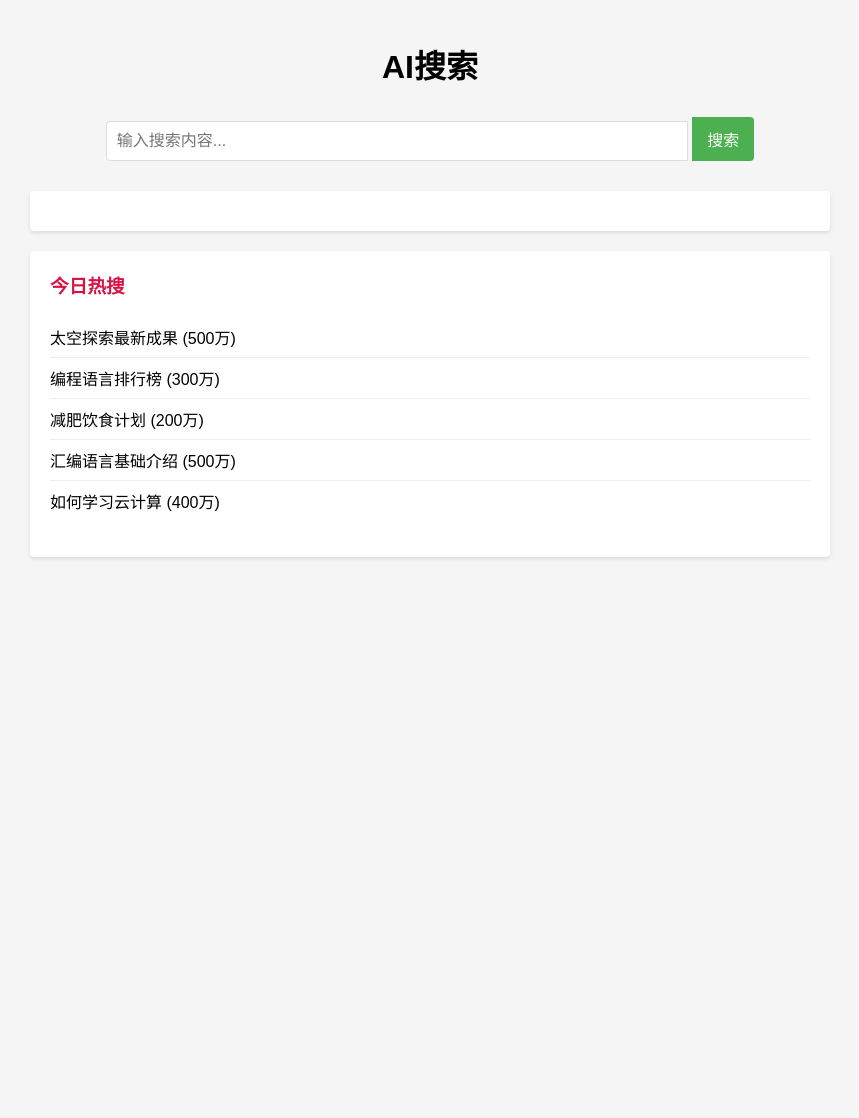
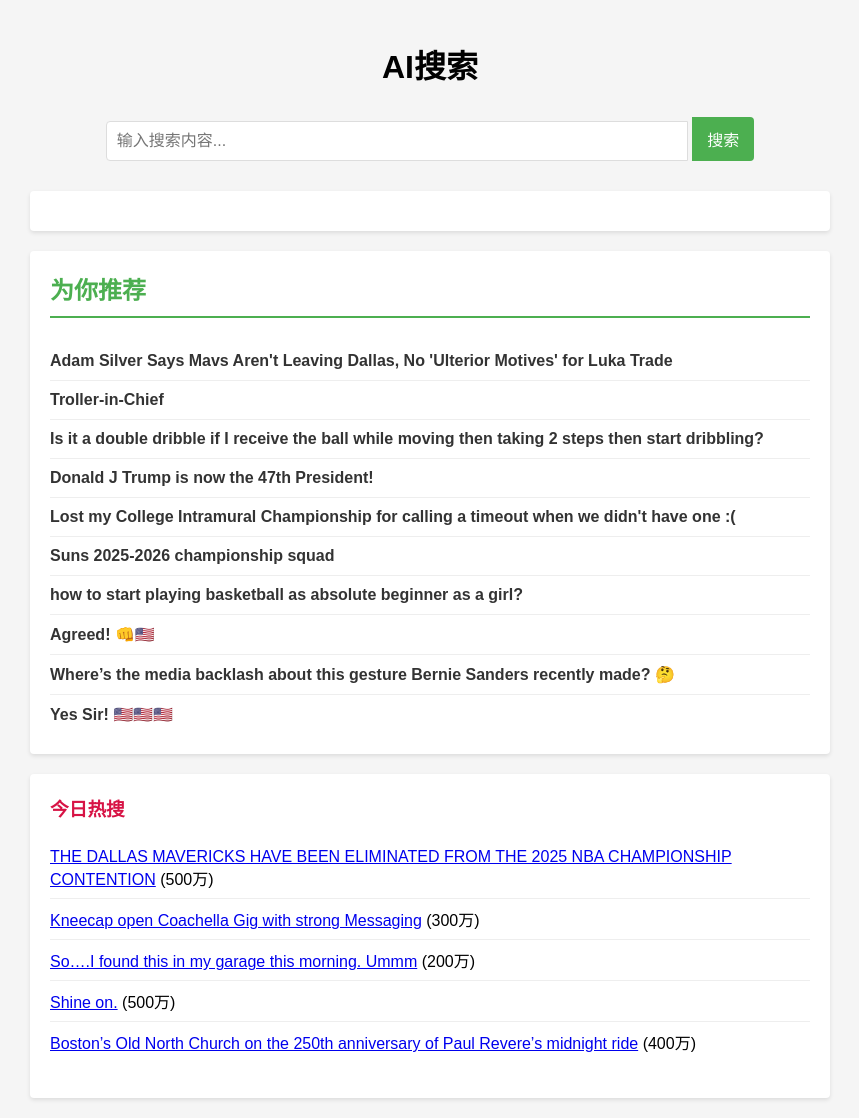
Before and after one commit to towyz/NLP-Final-Project, a Flask app: page / in a window 1280 px wide. Shown: the whole page, without its empty margins (210-1069 px from the left). Before the commit the page ends 559 px from the top, so only its background shows below. Run offline with Flask 3, Linux system fonts and the light colour scheme.

Commit message:
replace the mock data with real ones

```diff
--- a/front/app.py
+++ b/front/app.py
@@ -1,80 +1,166 @@
 from flask import Flask, render_template, request, jsonify
 from datetime import datetime
 import random
+import json
 
 app = Flask(__name__)
+
 
 # 模拟热搜数据
 def generate_trending_topics():
     base_topics = [
-        "Python Flask教程",
-        "2023年最新科技趋势",
-        "如何学习人工智能",
-        "健康饮食指南",
-        "最新电影推荐",
-        "旅游景点排行",
-        "股票市场分析",
-        "编程语言排行榜",
-        "健身锻炼方法",
-        "环保生活小贴士",
-        "Python Django教程",
-        "2025年最新科技趋势",
-        "如何学习大数据",
-        "减肥饮食计划",
-        "近期热门电影盘点",
-        "国内小众旅游景点推荐",
-        "基金投资策略",
-        "前端编程语言盘点",
-        "瑜伽锻炼技巧",
-        "低碳生活小窍门",
-        "Java开发实战技巧",
-        "人工智能在医疗领域的应用",
-        "如何学习区块链技术",
-        "营养早餐搭配方案",
-        "经典老电影重温推荐",
-        "全球最美海滩排行",
-        "期货市场解读",
-        "编程语言性能对比",
-        "力量训练方法分享",
-        "旧物改造环保妙招",
-        "Go语言入门教程",
-        "量子计算发展现状",
-        "怎样学习机器学习",
-        "孕期饮食注意事项",
-        "即将上映的电影预告",
-        "城市周边游好去处",
-        "黄金市场走势分析",
-        "脚本语言使用技巧",
-        "普拉提健身方法",
-        "环保购物袋使用指南",
-        "Ruby语言基础教程",
-        "新能源科技新突破",
-        "如何学习云计算",
-        "高血压饮食调理",
-        "口碑好的文艺片推荐",
-        "古镇旅游景点排名",
-        "债券投资入门",
-        "汇编语言基础介绍",
-        "跑步健身注意事项",
-        "家庭环保清洁用品自制",
-        "PHP开发常用框架",
-        "太空探索最新成果",
-        "学习数据分析的方法",
-        "素食营养搭配指南",
-        "高票房喜剧电影推荐",
-        "山区旅游景点精选",
-        "股票短线操作技巧",
-        "移动开发编程语言盘点",
-        "健身操减肥攻略",
-        "环保型家居装修建议"
+        (
+            "Japan Just Gave Ukraine $3 Billion from Russian assets",
+            "https://reddit.com/r/worldnews/comments/1k2olxh/japan_just_gave_ukraine_3_billion_from_russian/",
+        ),
+        (
+            "THE DALLAS MAVERICKS HAVE BEEN ELIMINATED FROM THE 2025 NBA CHAMPIONSHIP CONTENTION",
+            "https://reddit.com/r/nba/comments/1k2nr7a/the_dallas_mavericks_have_been_eliminated_from/",
+        ),
+        (
+            "Wholesome ex-couple",
+            "https://reddit.com/r/MadeMeSmile/comments/1k2m06j/wholesome_excouple/",
+        ),
+        (
+            "So….I found this in my garage this morning. Ummm",
+            "https://reddit.com/r/cats/comments/1k2l5mh/soi_found_this_in_my_garage_this_morning_ummm/",
+        ),
+        (
+            "NASAs first six women astronauts. February 1979",
+            "https://reddit.com/r/OldSchoolCool/comments/1k2lkbj/nasas_first_six_women_astronauts_february_1979/",
+        ),
+        (
+            "Shine on.",
+            "https://reddit.com/r/BlackPeopleTwitter/comments/1k2ln0e/shine_on/",
+        ),
+        (
+            "Boston’s Old North Church on the 250th anniversary of Paul Revere’s midnight ride",
+            "https://reddit.com/r/pics/comments/1k2ldt3/bostons_old_north_church_on_the_250th_anniversary/",
+        ),
+        (
+            "Trump brags gas is down to $1.98 a gallon in a ‘couple of states.’ It isn’t — anywhere",
+            "https://reddit.com/r/politics/comments/1k2lf5y/trump_brags_gas_is_down_to_198_a_gallon_in_a/",
+        ),
+        (
+            "On the Old North Church last night in Boston.",
+            "https://reddit.com/r/interestingasfuck/comments/1k2kmg6/on_the_old_north_church_last_night_in_boston/",
+        ),
+        (
+            "Kneecap open Coachella Gig with strong Messaging",
+            "https://reddit.com/r/Fauxmoi/comments/1k2kvqk/kneecap_open_coachella_gig_with_strong_messaging/",
+        ),
     ]
-
     # 每天的热搜稍有不同
     random.seed(datetime.now().strftime("%Y%m%d%H%M%S"))
     trending = random.sample(base_topics, 5)
 
     # 添加一些热度标记
-    return [f"{topic} ({random.randint(1, 5)}00万)" for topic in trending]
+    # return [f"{topic} ({random.randint(1, 5)}00万)" for topic in trending]
+    # 随机 返回5条话题和链接
+    return [
+        {
+            "topic": topic[0],
+            "url": topic[1],
+            "hotness": f"{random.randint(1, 5)}00万",
+        }
+        for topic in trending
+    ]
+
+
+# 模拟推荐数据
+def generate_recommandation_topics():
+    base_topics = [
+        (
+            """New Rule: Do Not ask for Medical Advice""",
+            """https://reddit.com/r/Basketball/comments/1jo7aau/new_rule_do_not_ask_for_medical_advice/""",
+        ),
+        (
+            """Official Shoes, Gear, Equipment, etc... Megathread""",
+            """https://reddit.com/r/Basketball/comments/1k1izx2/official_shoes_gear_equipment_etc_megathread/""",
+        ),
+        (
+            """why just wnba balls smaller and not anything else?""",
+            """https://reddit.com/r/Basketball/comments/1k2fidh/why_just_wnba_balls_smaller_and_not_anything_else/""",
+        ),
+        (
+            """Adam Silver Says Mavs Aren't Leaving Dallas, No 'Ulterior Motives' for Luka Trade""",
+            """https://reddit.com/r/Basketball/comments/1k2b0ti/adam_silver_says_mavs_arent_leaving_dallas_no/""",
+        ),
+        (
+            """Lost my College Intramural Championship for calling a timeout when we didn't have one :(""",
+            """https://reddit.com/r/Basketball/comments/1k2qvcv/lost_my_college_intramural_championship_for/""",
+        ),
+        (
+            """how should i start watching matches??(idk)""",
+            """https://reddit.com/r/Basketball/comments/1k2ofyn/how_should_i_start_watching_matchesidk/""",
+        ),
+        (
+            """Is it a double dribble if I receive the ball while moving then taking 2 steps then start dribbling?""",
+            """https://reddit.com/r/Basketball/comments/1k2iur6/is_it_a_double_dribble_if_i_receive_the_ball/""",
+        ),
+        (
+            """how to start playing basketball as absolute beginner as a girl?""",
+            """https://reddit.com/r/Basketball/comments/1k2hyjd/how_to_start_playing_basketball_as_absolute/""",
+        ),
+        (
+            """Is it a foul if you run into someone to shoot and push them over without extending?""",
+            """https://reddit.com/r/Basketball/comments/1k2iogx/is_it_a_foul_if_you_run_into_someone_to_shoot_and/""",
+        ),
+        (
+            """Suns 2025-2026 championship squad""",
+            """https://reddit.com/r/Basketball/comments/1k2ovv0/suns_20252026_championship_squad/""",
+        ),
+        (
+            """Here's the swearing in of DJT! """,
+            """https://reddit.com/r/trump/comments/1i5vjor/heres_the_swearing_in_of_djt/""",
+        ),
+        (
+            """Donald J Trump is now the 47th President! """,
+            """https://reddit.com/r/trump/comments/1i5v404/donald_j_trump_is_now_the_47th_president/""",
+        ),
+        (
+            """You'd think they'd be happy. An el salvador citizen is finally home.""",
+            """https://reddit.com/r/trump/comments/1k2gw8t/youd_think_theyd_be_happy_an_el_salvador_citizen/""",
+        ),
+        (
+            """Yes Sir! 🇺🇸🇺🇸🇺🇸""",
+            """https://reddit.com/r/trump/comments/1k2n82s/yes_sir/""",
+        ),
+        ("""Agreed! 👊🇺🇸""", """https://reddit.com/r/trump/comments/1k2om2r/agreed/"""),
+        (
+            """Brutal lol. Yes it's real.""",
+            """https://reddit.com/r/trump/comments/1k29jsl/brutal_lol_yes_its_real/""",
+        ),
+        (
+            """Where’s the media backlash about this gesture Bernie Sanders recently made? 🤔""",
+            """https://reddit.com/r/trump/comments/1k26izg/wheres_the_media_backlash_about_this_gesture/""",
+        ),
+        (
+            """I’m Sure You are Back From El Salvador……""",
+            """https://reddit.com/r/trump/comments/1k2egcs/im_sure_you_are_back_from_el_salvador/""",
+        ),
+        (
+            """Trump with the prime minister of Italy.""",
+            """https://reddit.com/r/trump/comments/1k23m5m/trump_with_the_prime_minister_of_italy/""",
+        ),
+        (
+            """Troller-in-Chief""",
+            """https://reddit.com/r/trump/comments/1k2i6fi/trollerinchief/""",
+        ),
+    ]
+    random.seed(datetime.now().strftime("%Y%m%d%H%M%S"))
+    recommendations = random.sample(base_topics, 10)
+
+    # 随机 返回10条话题和链接
+    return [
+        {
+            "topic": topic[0],
+            "url": topic[1],
+            "hotness": f"{random.randint(1, 5)}00万",
+        }
+        for topic in recommendations
+    ]
+
 
 # 模拟搜索功能
 def mock_search(query):
@@ -83,29 +169,41 @@
     results = []
 
     for i in range(1, 6):
-        results.append({
-            "title": f"{query} 相关结果 {i}",
-            "url": f"https://example.com/{query.replace(' ', '-')}-{i}",
-            "snippet": f"这是关于 {query} 的第 {i} 个模拟结果。这里包含了一些关于 {query} 的详细信息..."
-        })
+        results.append(
+            {
+                "title": f"{query} 相关结果 {i}",
+                "url": f"https://example.com/{query.replace(' ', '-')}-{i}",
+                "snippet": f"这是关于 {query} 的第 {i} 个模拟结果。这里包含了一些关于 {query} 的详细信息...",
+            }
+        )
 
     return results
 
-@app.route('/')
+
+@app.route("/")
 def index():
-    return render_template('index.html')
+    return render_template("index.html")
 
-@app.route('/api/search', methods=['POST'])
+
+@app.route("/api/search", methods=["POST"])
 def search():
     data = request.get_json()
-    query = data.get('query', '')
+    query = data.get("query", "")
     results = mock_search(query)
     return jsonify(results)
 
-@app.route('/api/trending')
+
+@app.route("/api/trending")
 def trending():
     topics = generate_trending_topics()
     return jsonify(topics)
 
-if __name__ == '__main__':
+
+@app.route("/api/get_recommendations")
+def recommendations():
+    topics = generate_recommandation_topics()
+    return jsonify(topics)
+
+
+if __name__ == "__main__":
     app.run(debug=True)
--- a/front/static/css/style.css
+++ b/front/static/css/style.css
@@ -81,3 +81,58 @@
     color: #d71345;
     cursor: pointer;
 }
+
+.recomandations {
+    background-color: white;
+    padding: 20px;
+    border-radius: 4px;
+    box-shadow: 0 2px 4px rgba(0, 0, 0, 0.1);
+    margin-bottom: 20px;
+}
+
+.recomandations h3 {
+    margin-top: 0;
+    color: #4CAF50;
+    font-size: 1.5em;
+    border-bottom: 2px solid #4CAF50;
+    padding-bottom: 10px;
+}
+
+.recomandations ul {
+    list-style-type: none;
+    padding: 0;
+    margin: 0;
+}
+
+.recomandations li {
+    padding: 10px 0;
+    border-bottom: 1px solid #eee;
+    display: flex;
+    align-items: center;
+}
+
+.recomandations li:last-child {
+    border-bottom: none;
+}
+
+.recomandations li a {
+    text-decoration: none;
+    color: #333;
+    font-weight: bold;
+    flex-grow: 1;
+}
+
+.recomandations li a:hover {
+    color: #4CAF50;
+}
+
+.recomandations li .icon {
+    margin-right: 10px;
+    color: #4CAF50;
+    font-size: 1.2em;
+}
+
+.recomandations li:hover {
+    background-color: #f9f9f9;
+    cursor: pointer;
+}
--- a/front/static/js/script.js
+++ b/front/static/js/script.js
@@ -1,6 +1,8 @@
 document.addEventListener('DOMContentLoaded', function() {
     // 加载热搜列表
     fetchTrendingList();
+    // 加载推荐列表
+    fetchRecommandedList();
 
     // 搜索表单提交
     document.getElementById('searchForm').addEventListener('submit', function(e) {
@@ -21,15 +23,41 @@
 
             data.forEach(item => {
                 const li = document.createElement('li');
-                li.textContent = item;
-                li.addEventListener('click', function() {
-                    document.getElementById('searchInput').value = item;
-                    performSearch(item);
+                li.innerHTML = `
+                    <a href="${item.url}" target="_blank">${item.topic}</a>
+                    <span class="hotness">(${item.hotness})</span>
+                `;
+                li.addEventListener('click', function(e) {
+                    e.preventDefault();
+                    // document.getElementById('searchInput').value = item.topic;
+                    // performSearch(item.topic);
+                    // 改为了 进入 url，不然要写太多了
+                    window.location.href = item.url;
                 });
                 trendingList.appendChild(li);
             });
         })
         .catch(error => console.error('Error fetching trending list:', error));
+}
+
+function fetchRecommandedList() {
+    fetch('/api/get_recommendations').then(response => response.json()).then(data => {
+        const recommendList = document.getElementById('recommendList');
+        recommendList.innerHTML = '';
+
+        data.forEach(item => {
+            const li = document.createElement('li');
+            li.innerHTML = `
+                <a href="${item.url}" target="_blank">${item.topic}</a>
+            `;
+            li.addEventListener('click', function(e) {
+                e.preventDefault();
+                // document.getElementById('searchInput').value = item.topic;
+                window.location.href = item.url;
+            });
+            recommendList.appendChild(li);
+        });
+    }).catch(error => console.error('Error fetching recommandation list:', error));
 }
 
 function performSearch(query) {
--- a/front/templates/index.html
+++ b/front/templates/index.html
@@ -18,6 +18,10 @@
             </form>
         </div>
         <div class="results" id="searchResults"></div>
+        <div class="recomandations">
+            <h3>为你推荐</h3>
+            <ul id="recommendList"></ul>
+        </div>
         <div class="trending">
             <h3>今日热搜</h3>
             <ul id="trendingList"></ul>
```
Also changed, not shown: 3 other files.
